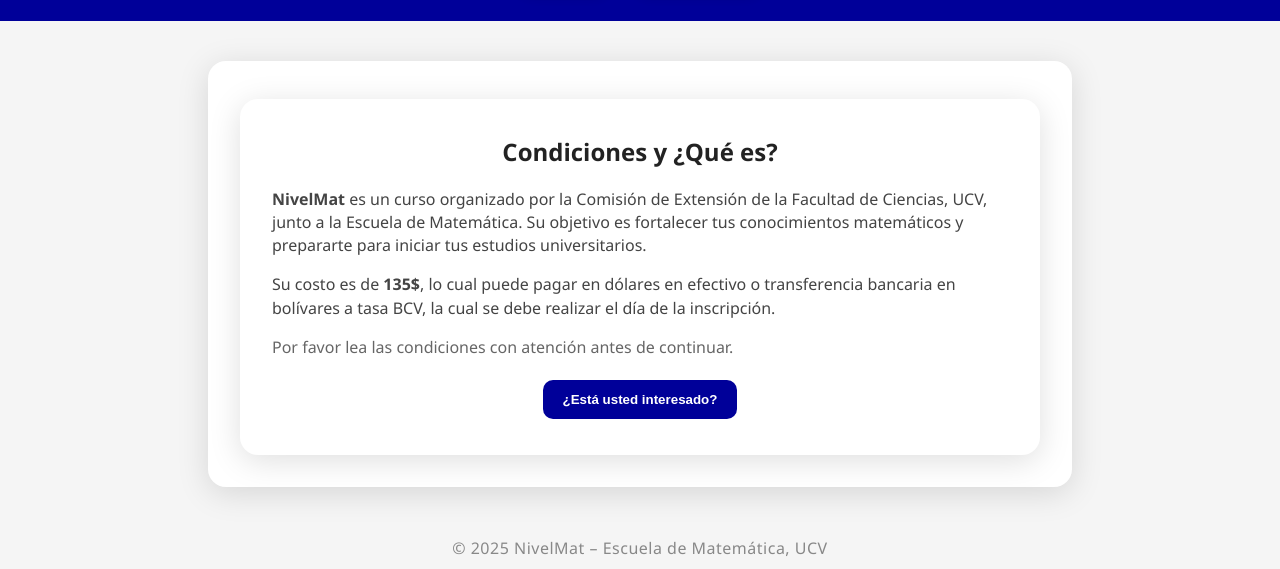
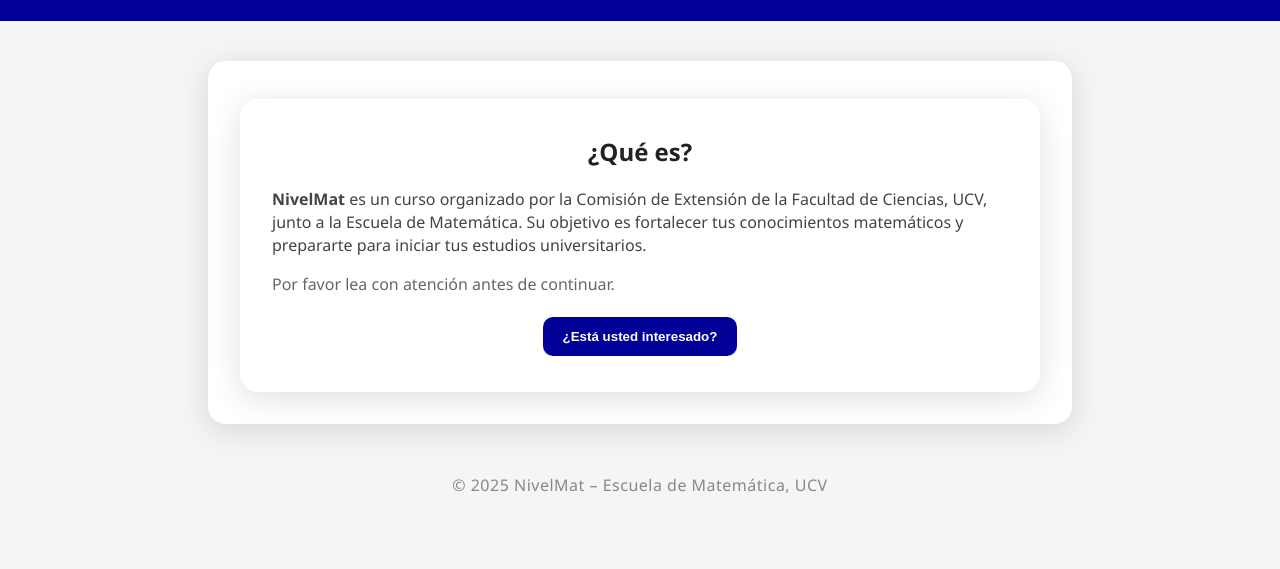
Before and after one commit to NivelMat/diagnostic, a plain HTML site: page index.html in a window 1280 px wide. Shown: the part 241-810 px from the top of the page. Drawn offline with Linux system fonts and the light colour scheme.

Commit message:
Corregir aria-hidden en elementos focusables y asegurar paneles únicos visibles

```diff
--- a/index.html
+++ b/index.html
@@ -140,20 +140,17 @@
 	<div class="multi-pane fadein delay2 info-rect">
 		<div class="panes">
 			<section class="pane pane-info">
-				<h2 style="margin-top:0;color:#222;">Condiciones y ¿Qué es?</h2>
+				<h2 style="margin-top:0;color:#222;">¿Qué es?</h2>
 				<p style="color:#444;line-height:1.45;margin-bottom:12px;text-align:left;">
 					<strong>NivelMat</strong> es un curso organizado por la Comisión de Extensión de la Facultad de Ciencias, UCV, junto a la Escuela de Matemática. Su objetivo es fortalecer tus conocimientos matemáticos y prepararte para iniciar tus estudios universitarios.
 				</p>
-				<p style="color:#444;line-height:1.45;margin-bottom:12px;text-align:left;">
-					Su costo es de <strong>135$</strong>, lo cual puede pagar en dólares en efectivo o transferencia bancaria en bolívares a tasa BCV, la cual se debe realizar el día de la inscripción.
-				</p>
-				<p style="color:#666;text-align:left;margin-bottom:22px;">Por favor lea las condiciones con atención antes de continuar.</p>
+				<p style="color:#666;text-align:left;margin-bottom:22px;">Por favor lea con atención antes de continuar.</p>
 				<div style="text-align:center;">
 					<button id="interesadoBtn" class="interesado-btn">¿Está usted interesado?</button>
 				</div>
 			</section>
 
-			<section class="pane pane-form" aria-hidden="true">
+			<section class="pane pane-form">
 				<h2 style="margin-top:0;color:#222;">Formulario de Preinscripción</h2>
 				<p style="color:#888;margin-bottom:24px;">Intente llenar todos los campos</p>
 
@@ -237,7 +234,7 @@
 			</form>
 		</section>
 
-		<section class="pane pane-success" aria-hidden="true">
+		<section class="pane pane-success">
 			<div style="text-align:center;">
 				<div style="font-size:3em;margin-bottom:16px;color:var(--primary-color);">✓</div>
 				<h2 style="margin-top:0;color:#222;">Preinscripción Enviada</h2>
@@ -341,7 +338,7 @@
 						el.style.transform = 'translateY(0)';
 						el.style.opacity = '1';
 						el.style.pointerEvents = 'auto';
-						el.setAttribute('aria-hidden','false');
+						el.removeAttribute('aria-hidden');
 					} else if (idx < activeIndex) {
 						el.style.transform = 'translateY(-120%)';
 						el.style.opacity = '0';
```
